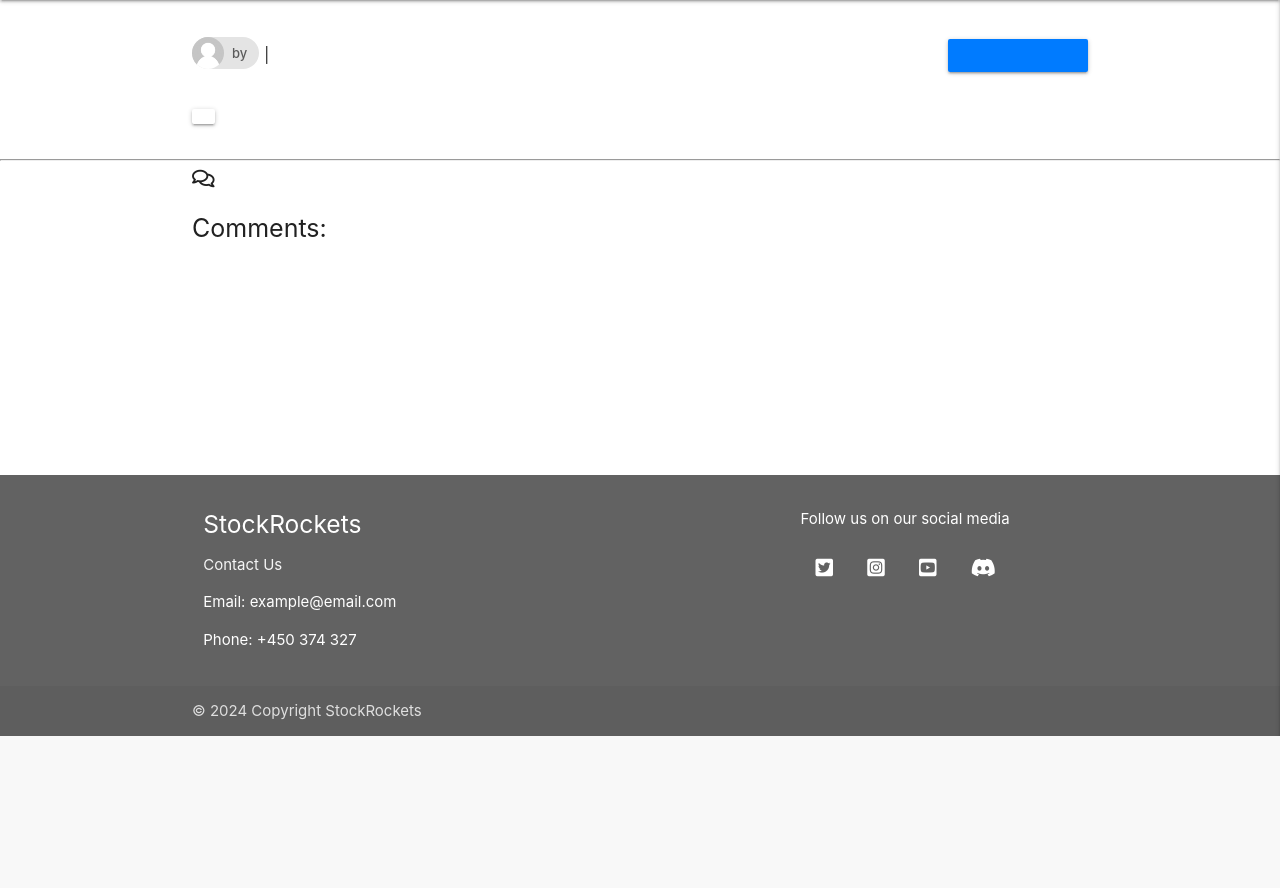
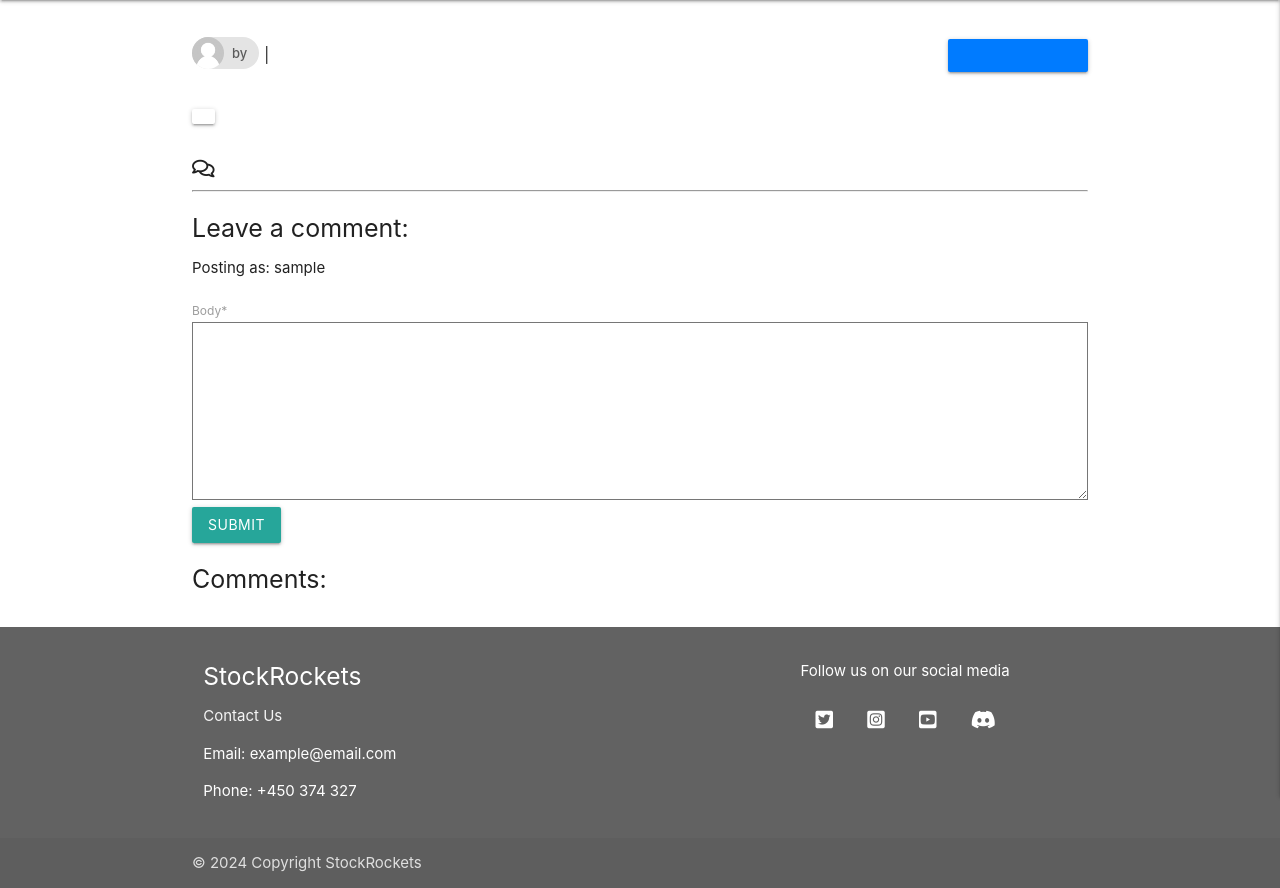
Before and after one commit to elindalenback/stock-rockets, a Django app: template forum/templates/forum/thread_detail.html in a window 1280 px wide. Shown: the part 64-952 px from the top of the page. Before the commit the page ends 800 px from the top, so only its background shows below. Run offline with Django 4.2, Linux system fonts and the light colour scheme; the template is opened without the code that fills it: values that come from a table or form of the project are taken from there, others are empty; the visitor is signed in with stand-in values (Sample User, id 1); some libraries are stand-ins or nearby versions.

Commit message:
Add from for user to comment in thread

```diff
--- /dev/null
+++ b/forum/forms.py
@@ -0,0 +1,8 @@
+from .models import Comment
+from django import forms
+
+
+class CommentForm(forms.ModelForm):
+    class Meta:
+        model = Comment
+        fields = ('body',)
--- a/forum/templates/forum/thread_detail.html
+++ b/forum/templates/forum/thread_detail.html
@@ -1,5 +1,8 @@
-{% extends 'base.html' %} {% block content %}
+{% extends 'base.html' %}
+{% block content %}
+
 {% load static %}
+{% load crispy_forms_tags %}
 
 <div class="masthead">
     <div class="container">
@@ -30,19 +33,33 @@
         </div>
     </div>
 </div>
-    <div class="col-12">
-      <hr>
-    </div>
-  </div>
-  <!-- Displaying Comments -->
-  <div class="masthead">
+
+<!-- Displaying Comments -->
+<div class="masthead">
     <div class="container">
         <div class="row g-0">
             <div class="col-md-6 masthead-text">
                 <strong>
                     <i class="far fa-comments" id="comment_count"></i> {{ comment_count }}
                 </strong>
-                <h4> Comments: </h4>
+                <div class="col-12">
+                    <hr>
+                </div>
+                <!-- Comment form -->
+                <div class="col-md-4 mb-4 mt-3">
+                    {% if user.is_authenticated %}
+                    <h4 class="comment-heading">Leave a comment:</h4>
+                    <p>Posting as: {{ user.username }}</p>
+                    <form id="commentForm" method="post" style="margin-top: 1.3em;">
+                        {{ comment_form | crispy }}
+                        {% csrf_token %}
+                        <button id="submitButton" type="submit" class="btn btn-signup btn-lg">Submit</button>
+                    </form>
+                    {% else %}
+                    <p>Log in to leave a comment</p>
+                    {% endif %}
+                </div>
+                <h4 class="comment-heading"> Comments: </h4>
                 <div class="thread-info">
                     {% for comment in comments %}
                     <div class="chip">
--- a/requirements.txt
+++ b/requirements.txt
@@ -1,7 +1,9 @@
 asgiref==3.7.2
+crispy-bootstrap5==0.7
 dj-database-url==0.5.0
 Django==4.2.11
 django-allauth==0.57.2
+django-crispy-forms==2.1
 django-summernote==0.8.20.0
 gunicorn==20.1.0
 oauthlib==3.2.2
--- a/static/css/style.css
+++ b/static/css/style.css
@@ -109,8 +109,12 @@ a {
     padding: 0;
 }
 
-.masthead-text h4 {
+.comment-heading {
     font-size: 25px;
+}
+
+.textarea {
+    height: auto;
 }
 
 /*----------------------------------------------------- Footer */
```
Also changed, not shown: forum/views.py (+11 -0 lines), stockrockets/settings.py (+6 -1 lines).
